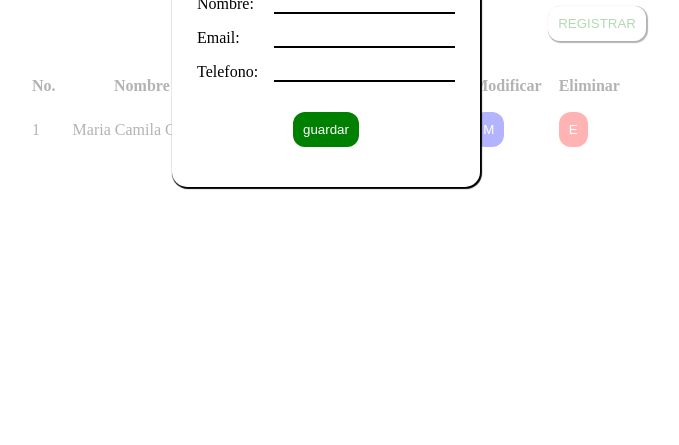
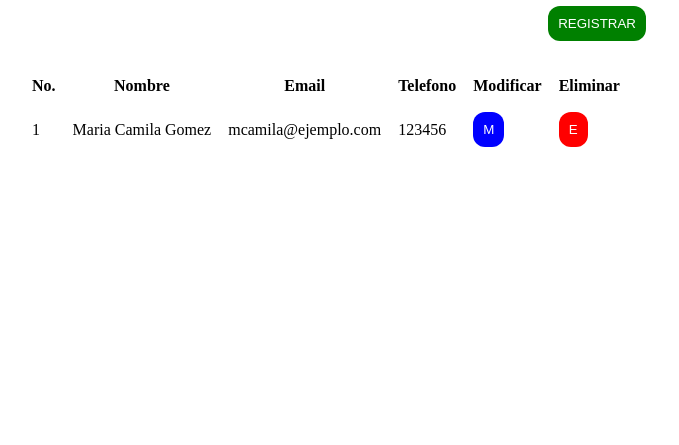
Before and after one commit to jdnaranjo1411/contactos_web, a plain HTML site: page index.html in a window 1280 px wide. Shown: the part 355-800 px from the top of the page, without its empty margins (314-993 px from the left). Drawn offline with Linux system fonts and the light colour scheme.

Commit message:
cambios faltantes

```diff
--- a/css/formulario.css
+++ b/css/formulario.css
@@ -71,3 +71,8 @@
     justify-content: center;
     align-items: center;
 }
+
+.ocultarModal{
+    display: none;
+
+}
--- a/css/index.css
+++ b/css/index.css
@@ -16,7 +16,7 @@ body {
     text-align: center;
 }
 
-.contentBtnRegistrar {
+.contentBtnRegistrar{
     width: 50%;
     display: flex;
     align-items: center;
@@ -44,12 +44,12 @@ body {
     border-radius: 12px;
 }
 
-.btnRegistrar, .btnGuardar:hover{
+.btnRegistrar:hover, .btnGuardar:hover{
     background-color: #014c01;
     box-shadow: 1px 1px 1px 1px #000000;
 }
 
-.btnRegistrar, .btnGuardar:active{
+.btnRegistrar:active, .btnGuardar:active{
     background-color: #ffffff;
     color: #008000;
 }
--- a/index.html
+++ b/index.html
@@ -46,7 +46,7 @@
             </table>
         </div>
     </div>
-    <div class="contentModal">
+    <div class="contentModal ocultarModal">
         <div class="contentFormulario">
             <div class="btnCerrarModal">
                 <button class="btnCerrar">X</button>
```
